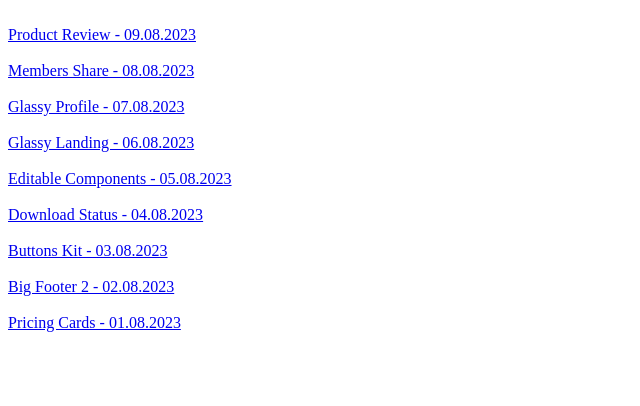
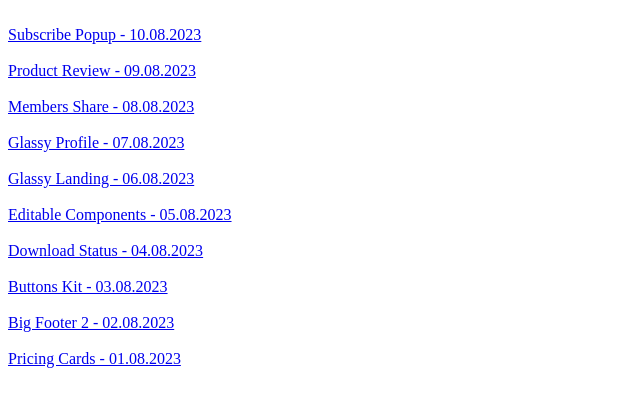
Before and after one commit to VV01T3K/iCodeThis, a plain HTML site: page index.html in a window 1280 px wide. Shown: the whole page, without its empty margins (0-640 px from the left). Drawn offline with Linux system fonts and the light colour scheme.

Commit message:
Update index.html

```diff
--- a/index.html
+++ b/index.html
@@ -7,6 +7,8 @@
 </head>
 <body>
     <br>
+    <a href="./Subscribe Popup - 10.08.2023/index.html">Subscribe Popup - 10.08.2023</a>
+    <br><br>
     <a href="./Projects/Product Review - 09.08.2023/index.html">Product Review - 09.08.2023</a>
     <br><br>
     <a href="./Projects/Members Share - 08.08.2023/index.html">Members Share - 08.08.2023</a>
```
